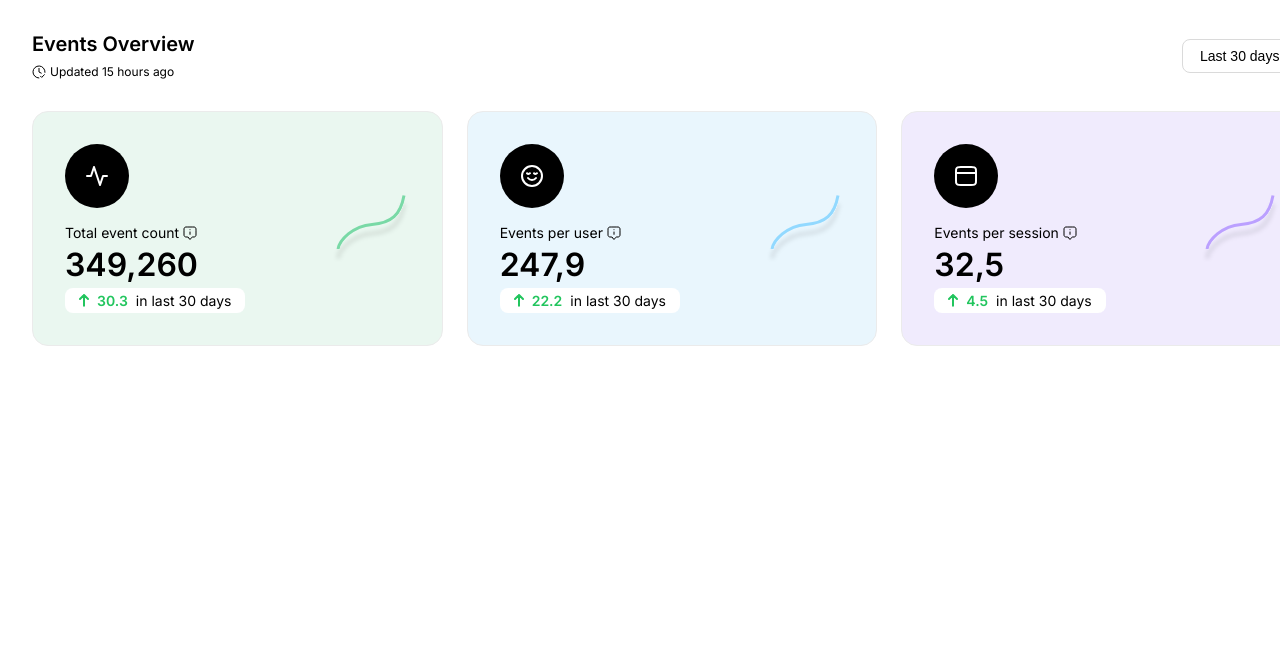
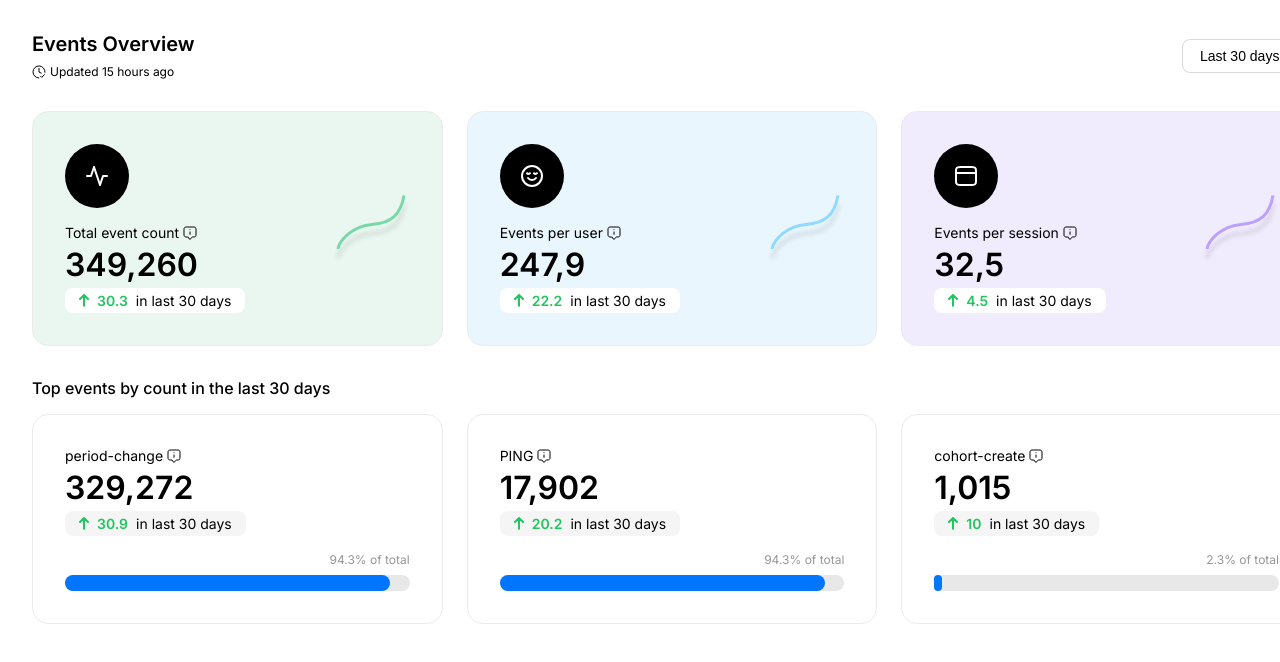
Before and after one commit to erdemuslu/events-overview, a React (Vite) app: page / in a window 1280 px wide. Shown: the top 662 px of the page. Built offline with nearby package versions, Linux system fonts and the light colour scheme.

Commit message:
feat: complete top-events section

```diff
--- a/src/App.jsx
+++ b/src/App.jsx
@@ -1,11 +1,12 @@
 import "./App.css";
-import { Header, MainStatistics } from "./sections";
+import { Header, MainStatistics, TopEvents } from "./sections";
 
 function App() {
   return (
     <div>
       <Header />
       <MainStatistics />
+      <TopEvents />
     </div>
   );
 }
--- a/src/components/box/box.css
+++ b/src/components/box/box.css
@@ -48,7 +48,7 @@
   padding: .25rem .875rem;
   margin-top: .25rem;
   border-radius: .5rem;
-  background-color: #fff;
+  background-color: #F5F5F5;
   font-size: .875rem;
 }
 
@@ -56,6 +56,30 @@
   margin-inline: .5rem;
   font-weight: 600;
   color: #22C55E;
+}
+
+.progress-wrapper {
+  margin-top: 1rem;
+}
+
+.progress-text {
+  text-align: right;
+  margin-bottom: 0.5rem;
+  font-size: .75rem;
+  color: #979797;
+}
+
+.progress-value {
+  width: 100%;
+  height: 1rem;
+  border-radius: 1rem;
+  background-color: #E9E8E8;
+}
+
+.progress-value__inner {
+  height: 100%;
+  border-radius: 1rem;
+  background-color: #0075FF;
 }
 
 .box--alt-1 {
@@ -77,3 +101,7 @@
 .box--alt-3 .box-path svg g path {
   stroke: #BBA0FF;
 }
+
+.box--alt-1 .box-summary, .box--alt-2 .box-summary, .box--alt-3 .box-summary {
+  background-color: #fff;
+}
--- a/src/components/box/box.jsx
+++ b/src/components/box/box.jsx
@@ -1,20 +1,24 @@
 import "./box.css";
 
-import { ActivityIcon, IncreaseIcon, InfoIcon, PathIcon } from "../icons";
+import { IncreaseIcon, InfoIcon, PathIcon } from "../icons";
 
 const Box = ({
   label,
   Icon,
-  value,
+  pathIconVisible,
+  progressValue,
   summaryPercantageValue,
   summaryType,
+  value,
   variant,
 }) => {
   return (
     <div className={`box${variant ? ` box--${variant}` : ""}`}>
+      {Icon && (
         <div className="box-icon">
           <Icon />
         </div>
+      )}
       <div className="box-label">
         <p>{label}</p>
         <InfoIcon />
@@ -25,20 +29,37 @@ const Box = ({
         <p>{summaryPercantageValue}</p>
         <span>{summaryType}</span>
       </div>
+      {progressValue && (
+        <div className="progress-wrapper">
+          <div className="progress-text">{progressValue}% of total</div>
+          <div className="progress-value">
+            <div
+              className="progress-value__inner"
+              style={{
+                width: `${progressValue}%`,
+              }}
+            />
+          </div>
+        </div>
+      )}
+      {pathIconVisible && (
         <div className="box-path">
           <PathIcon />
         </div>
+      )}
     </div>
   );
 };
 
 Box.defaultProps = {
-  Icon: ActivityIcon,
+  Icon: null,
   label: "Total event count",
-  value: "349,260",
+  pathIconVisible: false,
+  progressValue: null,
   summaryPercantageValue: "30.3",
   summaryType: "in last 30 days",
   variant: "",
+  value: "349,260",
 };
 
 export default Box;
--- a/src/constants/index.js
+++ b/src/constants/index.js
@@ -1,3 +1,5 @@
 export { headerFilterData as headerFilterData } from "./header";
 export { mainBoxData as mainBoxData } from "./main-statistics";
 export { mainBoxInfo as mainBoxInfo } from "./main-statistics";
+export { topEventsData as topEventsData } from "./top-events";
+export { topEventsInfo as topEventsInfo } from "./top-events";
--- /dev/null
+++ b/src/constants/top-events.js
@@ -0,0 +1,68 @@
+export const topEventsInfo = [
+  {
+    label: "period-change",
+    type: "period-change",
+  },
+  {
+    label: "PING",
+    type: "ping",
+  },
+  {
+    label: "cohort-create",
+    type: "cohort-create",
+  },
+];
+
+export const topEventsData = {
+  "period-change": {
+    "last-30-days": {
+      value: "329,272",
+      summaryPercantageValue: 30.9,
+      progressValue: 94.3,
+    },
+    "last-week": {
+      value: "452,124",
+      summaryPercantageValue: 30.3,
+      progressValue: 60.5,
+    },
+    "last-year": {
+      value: "6523,154",
+      summaryPercantageValue: 30.3,
+      progressValue: 80.5,
+    },
+  },
+  ping: {
+    "last-30-days": {
+      value: "17,902",
+      summaryPercantageValue: 20.2,
+      progressValue: 94.3,
+    },
+    "last-week": {
+      value: "452,124",
+      summaryPercantageValue: 30.3,
+      progressValue: 60.5,
+    },
+    "last-year": {
+      value: "6523,154",
+      summaryPercantageValue: 30.3,
+      progressValue: 80.5,
+    },
+  },
+  "cohort-create": {
+    "last-30-days": {
+      value: "1,015",
+      summaryPercantageValue: 10,
+      progressValue: 2.3,
+    },
+    "last-week": {
+      value: "452,124",
+      summaryPercantageValue: 30.3,
+      progressValue: 60.5,
+    },
+    "last-year": {
+      value: "6523,154",
+      summaryPercantageValue: 30.3,
+      progressValue: 80.5,
+    },
+  },
+};
--- /dev/null
+++ b/src/hooks/index.jsx
@@ -0,0 +1 @@
+export { default as useTargetData } from "./useTargetData";
--- /dev/null
+++ b/src/hooks/useTargetData.jsx
@@ -0,0 +1,18 @@
+import { useMemo } from "react";
+
+const useTargetData = (boxInfo, boxData, type) => {
+  const data = useMemo(() => {
+    if (!boxInfo || !boxData) return [];
+
+    return boxInfo.map((item) => {
+      return {
+        ...item,
+        ...boxData[item.type][type],
+      };
+    });
+  }, [boxData, boxInfo, type]);
+
+  return data;
+};
+
+export default useTargetData;
--- a/src/sections/index.jsx
+++ b/src/sections/index.jsx
@@ -1,2 +1,3 @@
 export { default as Header } from "./header";
 export { default as MainStatistics } from "./main-statistics";
+export { default as TopEvents } from "./top-events";
--- a/src/sections/main-statistics/main-statistics.jsx
+++ b/src/sections/main-statistics/main-statistics.jsx
@@ -1,21 +1,11 @@
-import { useMemo } from "react";
-
 import "./main-statistics.css";
 
 import { Box } from "../../components";
 import { mainBoxData, mainBoxInfo } from "../../constants";
+import { useTargetData } from "../../hooks";
 
 const MainStatistics = ({ type }) => {
-  const targetData = useMemo(
-    () =>
-      mainBoxInfo.map((item) => {
-        return {
-          ...item,
-          ...mainBoxData[item.type][type],
-        };
-      }),
-    [type]
-  );
+  const targetData = useTargetData(mainBoxInfo, mainBoxData, type);
 
   return (
     <div className="main-statitics">
@@ -25,10 +15,11 @@ const MainStatistics = ({ type }) => {
             key={item.value}
             Icon={item.Icon}
             label={item.label}
-            value={item.value}
+            pathIconVisible
             summaryPercantageValue={item.summaryPercantageValue}
             summaryType={item.summaryType}
             variant={`alt-${index + 1}`}
+            value={item.value}
           />
         );
       })}
--- /dev/null
+++ b/src/sections/top-events/index.js
@@ -0,0 +1 @@
+export { default } from "./top-events";
--- /dev/null
+++ b/src/sections/top-events/top-events.css
@@ -0,0 +1,15 @@
+.top-events {
+  margin-block: 2rem;
+}
+
+.top-events-title {
+  font-size: 1rem;
+  font-weight: 500;
+  margin-bottom: 1rem;
+}
+
+.top-events-wrapper {
+  display: grid;
+  grid-template-columns: repeat(3, 1fr);
+  grid-gap: 1.5rem;
+}
--- /dev/null
+++ b/src/sections/top-events/top-events.jsx
@@ -0,0 +1,37 @@
+import "./top-events.css";
+
+import { useTargetData } from "../../hooks";
+import { topEventsInfo, topEventsData } from "../../constants";
+import { Box } from "../../components";
+
+const TopEvents = ({ type }) => {
+  const targetData = useTargetData(topEventsInfo, topEventsData, type);
+
+  return (
+    <div className="top-events">
+      <div className="top-events-title">
+        Top events by count in the last 30 days
+      </div>
+      <div className="top-events-wrapper">
+        {targetData.map((item) => {
+          return (
+            <Box
+              key={item.value}
+              label={item.label}
+              progressValue={item.progressValue}
+              summaryPercantageValue={item.summaryPercantageValue}
+              summaryType={item.summaryType}
+              value={item.value}
+            />
+          );
+        })}
+      </div>
+    </div>
+  );
+};
+
+TopEvents.defaultProps = {
+  type: "last-30-days",
+};
+
+export default TopEvents;
```
Lines whose indentation alone changed are shown as unchanged.
